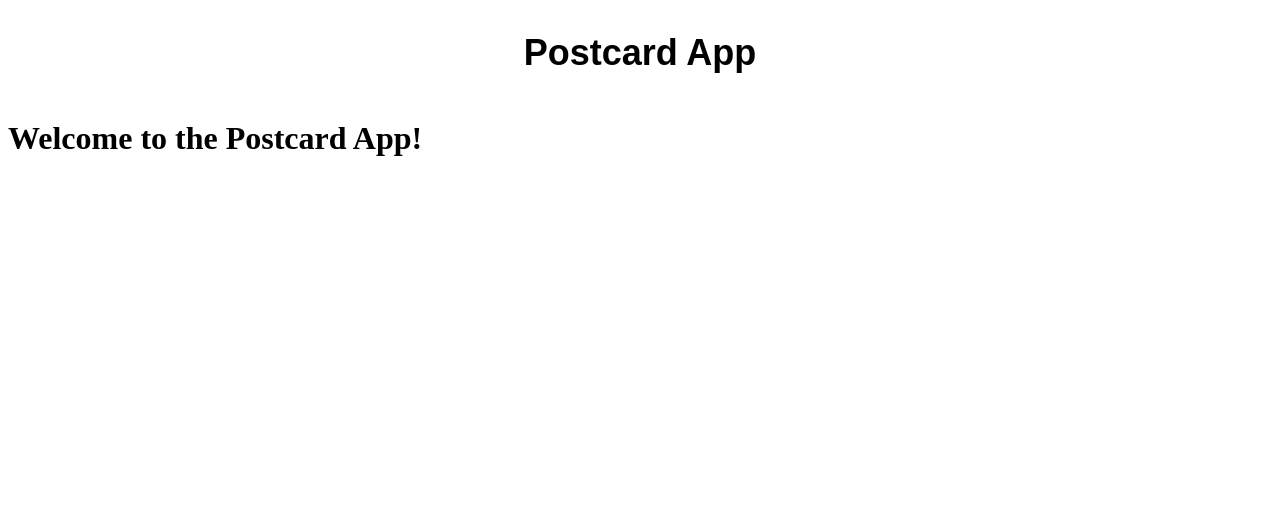
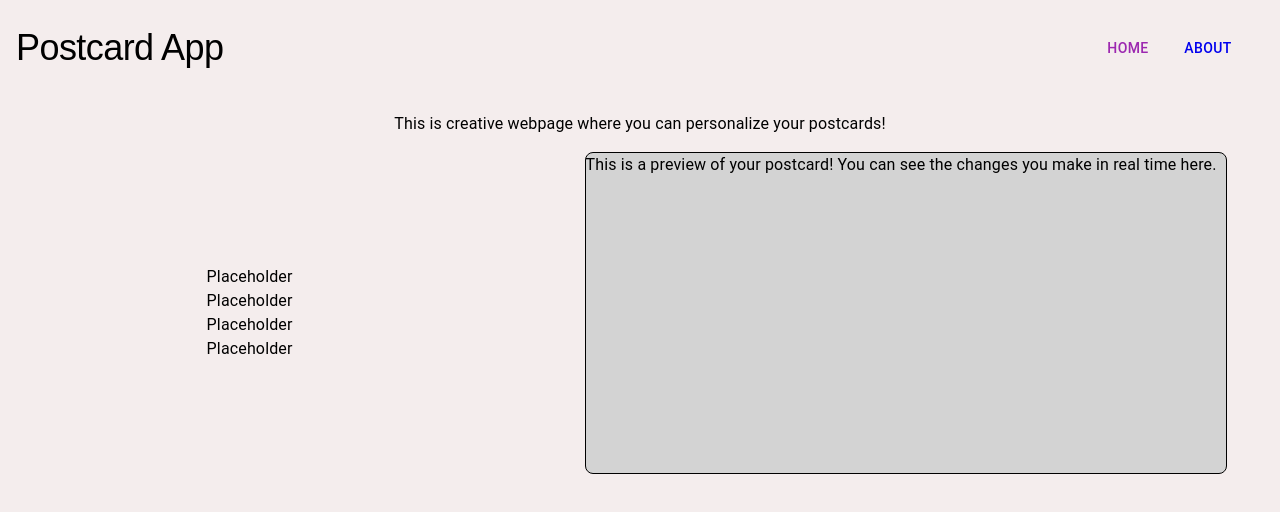
Before and after one commit to liulc006/postcard, a Next.js app: page / in a window 1280 px wide. Shown: the top 512 px of the page. Built offline with nearby package versions, Linux system fonts and the light colour scheme.

Commit message:
in progess - placeholder

```diff
--- a/package.json
+++ b/package.json
@@ -14,6 +14,9 @@
   "author": "",
   "license": "ISC",
   "dependencies": {
+    "@emotion/react": "^11.14.0",
+    "@emotion/styled": "^11.14.1",
+    "@mui/material": "^7.3.7",
     "next": "^15.5.12",
     "react": "^19.2.4",
     "react-dom": "^19.2.4"
--- /dev/null
+++ b/src/app/components/Nav.tsx
@@ -0,0 +1,25 @@
+"use client";
+
+import Toolbar from '@mui/material/Toolbar';
+import Button from '@mui/material/Button';
+import { Typography, Box } from '@mui/material';
+import Link from 'next/link';
+import {usePathname} from 'next/navigation';
+
+export default function Nav() {
+    const pathname = usePathname() || '/';
+
+    return (
+        <Box position="static" style={{display: 'flex', flexDirection: 'row', padding: '16px', justifyContent: 'space-between', alignItems: 'center'}}>
+            <Typography id="title" variant="h1">Postcard App</Typography>
+            <Toolbar style={{display: 'flex', justifyContent: 'center', gap: 16}}>
+                <Link href="/">
+                    <Button color={pathname === '/' ? 'secondary' : 'inherit'}>Home</Button>
+                </Link>
+                <Link href="/about">
+                    <Button color={pathname === '/about' ? 'secondary' : 'inherit'}>About</Button>
+                </Link>
+            </Toolbar>
+        </Box>
+    );
+}
--- a/src/app/layout.tsx
+++ b/src/app/layout.tsx
@@ -1,11 +1,13 @@
 import '../styles/main.css';
+import Nav from './components/Nav';
+import {Typography} from '@mui/material';
 
 export default function RootLayout({children}: {children: React.ReactNode}) {
   return (
     <html lang="en">
-      <body>
-        <div style={{display:'flex', justifyContent:'center'}}>
-          <h1 id="title">Postcard App</h1>
+      <body style={{minHeight: '100vh'}}>
+        <div>
+          <Nav />
         </div>
         {children}
       </body>
--- a/src/app/page.tsx
+++ b/src/app/page.tsx
@@ -1,8 +1,26 @@
+import {Typography, Box} from '@mui/material';
+
 function Home() {
-    const initialTest: string = "Welcome to the Postcard App!";
 
     return (
-        <h1>{initialTest}</h1>
+        <div style={{height:'100%'}}>
+            <Box style={{display:'flex', justifyContent:'center', marginTop: '16px', alignContent: 'center'}}>
+                <Typography>This is creative webpage where you can personalize your postcards!</Typography>
+            </Box>
+            <Box style={{display:'flex', flexDirection: 'row', justifyContent:'center', marginTop: '16px', alignContent: 'center'}}>
+                <Box style={{display:'flex', flexDirection: 'column', justifyContent:'center', marginRight: '16px', alignContent: 'center', width: '40%', textAlign: 'center'}}>
+                    <Typography>Placeholder</Typography>
+                    <Typography>Placeholder</Typography>
+                    <Typography>Placeholder</Typography>
+                    <Typography>Placeholder</Typography>
+                </Box>
+                <Box style={{display:'flex', width:'60%', justifyContent:'center', marginLeft: '16px', alignContent: 'center'}}>
+                    <Box style={{width:'50vw', height:'40vh', backgroundColor:'lightgray', border: '1px solid black', borderRadius: '8px'}}>
+                        <Typography>This is a preview of your postcard! You can see the changes you make in real time here.</Typography>
+                    </Box>
+                </Box>
+            </Box>
+        </div>
     )
 }
 
--- a/src/styles/main.css
+++ b/src/styles/main.css
@@ -1,3 +1,9 @@
+body {
+    margin: 0;
+    padding: 0;
+    background-color: #f4eded;
+}
+
 #title {
     font-family: 'montserrat', sans-serif;
     font-size: 36px;
```
Also changed, not shown: src/app/about/page.tsx (added, +7 -0 lines), 1 other file (tests, documents, lock files or other folders).
